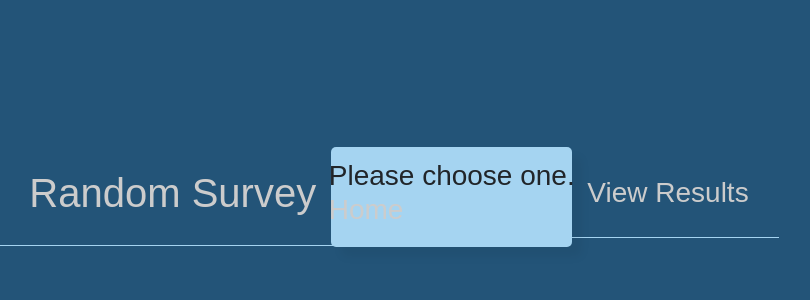
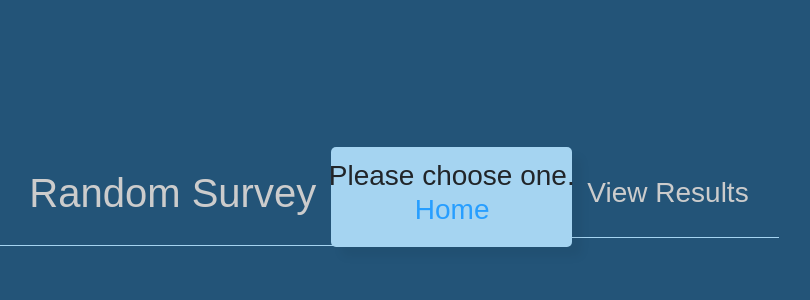
Before and after one commit to Meltek7/Modules, a PHP site: page /vote.php in a window 1280 px wide. Shown: the part 203-503 px from the top of the page, without its empty margins (251-1061 px from the left). Run offline with PHP 8.4, Linux system fonts and the light colour scheme; the visitor is signed in with stand-in values (Sample User, id 1); data that the repository does not hold is empty; some libraries are stand-ins or nearby versions.

Commit message:
style sheet editing

```diff
--- a/SurveyApp/style.css
+++ b/SurveyApp/style.css
@@ -33,3 +33,12 @@ a{
     text-decoration: none;
     color:#ccc;
 }
+
+.HomeLink{
+    color:rgb(39, 158, 255);
+    padding-left:35%;
+}
+
+.WarningText{
+    color:rgb(187, 2, 2);
+}
--- a/SurveyApp/vote.php
+++ b/SurveyApp/vote.php
@@ -10,10 +10,10 @@ $ControlQuery        =    $DatabaseConnection->prepare("SELECT * FROM testsurvey
 $ControlQuery->execute([$IpAddress, $ElapsedTime, $_SESSION["SurveyId"]]);
 $ControlRowNumber    =    $ControlQuery->rowCount();
 if (!isset($Answer)) {
-    $text = "Please choose one.<br><a ' href='index.php'>Home</a>";
+    $text = "Please choose one.<br><a class='HomeLink' href='index.php'>Home</a>";
 } else {
     if ($ControlRowNumber > 0) {
-        $text =  "Warning<br /> For this question you voted before. Please try again at least 24 hour later.<br><a href='index.php'>Home</a>";
+        $text =  "<span class='WarningText' >Warning!</span><br />You voted before for this question. Please try again at least 24 hour later.<br><a class='HomeLink' href='index.php'>Home</a>";
     } else {
         if ($Answer == 1) {
             $Update    =    $DatabaseConnection->prepare("UPDATE testsurvey SET VoteNumberAnswerOne=VoteNumberAnswerOne+1, TotalVoters=TotalVoters+1");
@@ -25,7 +25,7 @@ if (!isset($Answer)) {
             $Update    =    $DatabaseConnection->prepare("UPDATE testsurvey SET VoteNumberAnswerThree=VoteNumberAnswerThree+1, TotalVoters=TotalVoters+1");
             $Update->execute();
         } else {
-            $text = "Error<br /> Unknown Error.Please try again later.";
+            $text = "<span class='WarningText' >Error</span><br /> Unknown Error.Please try again later.<br /><a class='HomeLink' href='index.php'>Home</a>";
         }
 
         $Add            =    $DatabaseConnection->prepare("INSERT INTO testsurvey_voters (Ipaddress, VoteDate) values (?, ?)");
@@ -33,9 +33,9 @@ if (!isset($Answer)) {
         $AddControl    =    $Add->rowCount();
 
         if ($AddControl > 0) {
-            $text = "Thank you for voting.<br /><a ' href='index.php'>Home</a>";
+            $text = "Thank you for voting.<br /><a class='HomeLink' href='index.php'>Home</a>";
         } else {
-            $text = "Error<br /> Unknown Error.Please try again later.<br><a ' href='index.php'>Home</a>";
+            $text = "<span class='WarningText' >Error</span><br /> Unknown Error.Please try again later.<br><a class='HomeLink' href='index.php'>Home</a>";
         }
     }
 }
```
Also changed, not shown: SurveyApp/index.php (+14 -12 lines).
